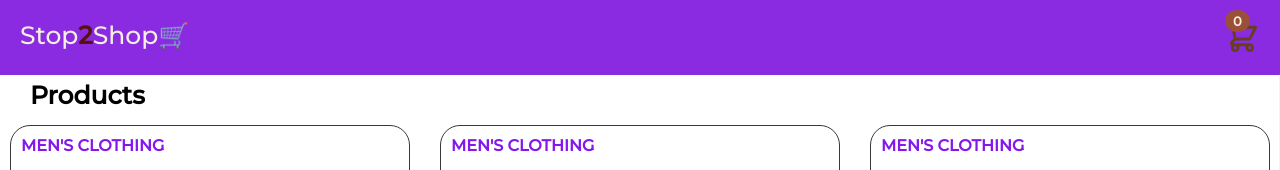
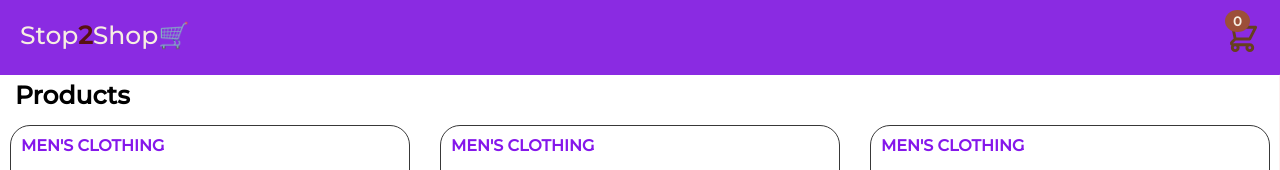
Before and after one commit to sazzy-josh/ShopingStore_E-commerce, a React (Vite) app: page / in a window 1280 px wide. Shown: the top 170 px of the page. Built offline with nearby package versions, Linux system fonts and the light colour scheme; a web font is replaced by a local one.

Commit message:
ui updated

```diff
--- a/src/App.css
+++ b/src/App.css
@@ -84,7 +84,7 @@
 }
 
 .header{
-  margin: 15px 30px;
+  margin: 15px;
   font-size: 25px;
 }
 
```
